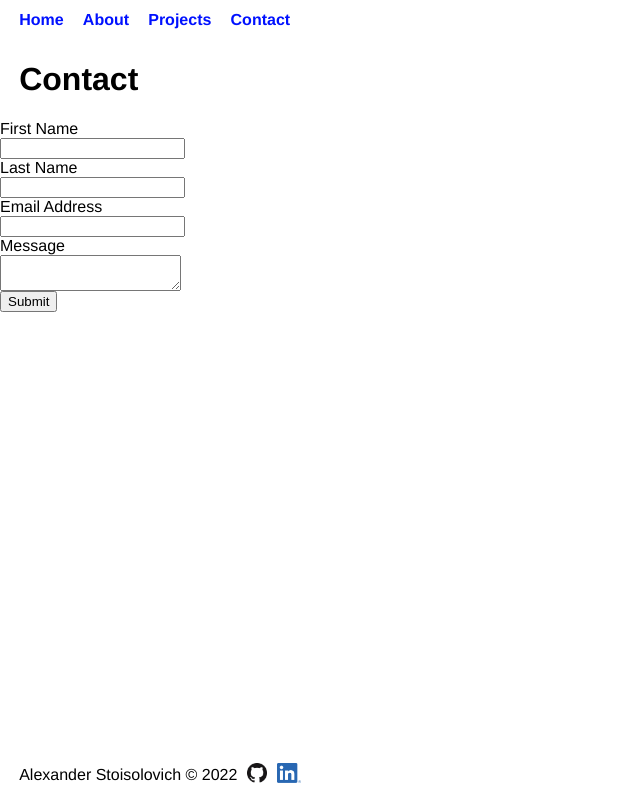
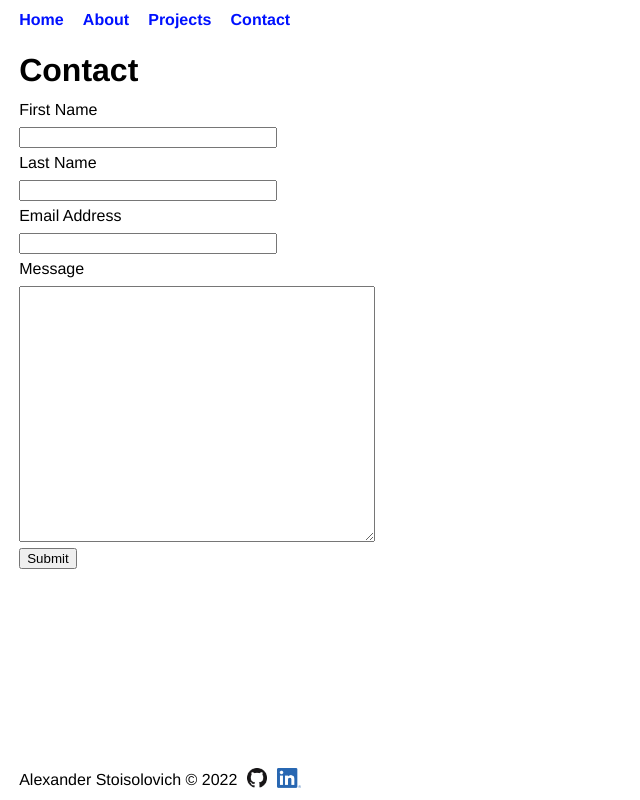
Before and after one commit to Alexander512/portfolio-site, a React app: page /contact in a window 1280 px wide. Shown: the whole page, without its empty margins (0-640 px from the left). Built offline with nearby package versions, Linux system fonts and the light colour scheme.

Commit message:
Basic layout

```diff
--- a/client/components/About.js
+++ b/client/components/About.js
@@ -4,10 +4,10 @@ import Footer from './Footer';
 const About = () => {
   return (
     <>
-      <main>
+      <main id='containerAbout'>
         <h1>About Me</h1>
         <div id='flexContainerAbout'>
-          <img src='images/profile_picture.jpg' alt='A picture of me' />
+          <img className='profile' src='images/profile_picture.jpg' alt='A picture of me' />
           <div>
             <p className='about'>
               I've always been passionate about building things. I majored in engineering
--- a/client/components/Contact.js
+++ b/client/components/Contact.js
@@ -34,7 +34,11 @@ const Contact = () => {
 
   return (
     <>
+
+      <main id='containerMain'>
+
         <h1>Contact</h1>
+
         <form onSubmit={handleSubmit}>
 
           <label htmlFor='firstName'>First Name</label>
@@ -44,6 +48,7 @@ const Contact = () => {
             type='text'
             value={firstName}
             onChange={handleChangeFirstName}
+            required
           />
 
           <label htmlFor='lastName'>Last Name</label>
@@ -53,6 +58,7 @@ const Contact = () => {
             type='text'
             value={lastName}
             onChange={handleChangeLastName}
+            required
           />
 
           <label htmlFor='email'>Email Address</label>
@@ -62,6 +68,7 @@ const Contact = () => {
             type='email'
             value={email}
             onChange={handleChangeEmail}
+            required
           />
 
           <label htmlFor='message'>Message</label>
@@ -71,11 +78,14 @@ const Contact = () => {
             type='text'
             value={message}
             onChange={handleChangeMessage}
+            required
           />
 
           <button>Submit</button>
 
         </form>
+
+      </main>
 
       <Footer />
 
--- a/client/components/Projects.js
+++ b/client/components/Projects.js
@@ -4,6 +4,8 @@ import Footer from './Footer';
 const Projects = () => {
   return (
     <>
+      <main id='containerMain'>
+
         <h1>Projects</h1>
 
         <div id='flexContainerProjects'>
@@ -47,6 +49,8 @@ const Projects = () => {
 
         </div>
 
+      </main>
+
       <Footer />
 
     </>
--- a/public/styles.css
+++ b/public/styles.css
@@ -18,18 +18,16 @@ a > img {
 
 body {
   font-family: Helvetica, sans-serif;
+  font-size: clamp(0.9em, 0.6em + 0.5vw, 1.5em);
   margin: 0;
   padding: 0;
 }
 
 footer {
   align-items: center;
-  bottom: 0;
   display: flex;
   inline-size: 100vw;
-  left: 0;
-  min-block-size: 40px;
-  position: fixed;
+  block-size: 40px;
 }
 
 footer > p {
@@ -37,18 +35,20 @@ footer > p {
   margin-inline-start: 1.5vw;
 }
 
-h1 {
+form {
   margin-inline-start: 1.5vw;
 }
 
-img {
-  block-size: 25vw;
-  margin-inline-start: 1.5vw;
-  margin-inline-end: 1.5vw;
+h1 {
+  margin: 0 1.5vw 0 1.5vw;
+  padding: 1.5vh 0 1.5vh 0;
 }
 
 input {
   display: block;
+  inline-size: 250px;
+  margin-block-start: 1vh;
+  margin-block-end: 0.75vh;
 }
 
 label {
@@ -58,11 +58,25 @@ label {
 nav {
   align-items: center;
   display: flex;
-  min-block-size: 40px;
+  block-size: 40px;
 }
 
 textarea {
+  block-size: 250px;
   display: block;
+  inline-size: 350px;
+  margin-block-start: 1vh;
+  margin-block-end: 0.75vh;
+}
+
+#containerAbout {
+  block-size: calc(100vh - 40px - 40px);
+  overflow-y: scroll;
+}
+
+#containerMain {
+  block-size: calc(100vh - 40px - 40px);
+  overflow-y: scroll;
 }
 
 #flexContainerAbout {
@@ -77,14 +91,14 @@ textarea {
   justify-content: center;
 }
 
-#flexContainerHome > h1 {
-  margin: 0;
+#flexContainerHome > p {
+  margin-inline-start: 1.5vw;
+  margin-inline-end: 1.5vw;
 }
 
 #flexContainerProjects {
   display: flex;
   flex-wrap: wrap;
-  justify-content: space-evenly;
 }
 
 .about {
@@ -97,6 +111,9 @@ textarea {
   border: 1px solid black;
   block-size: 60vh;
   inline-size: 25vw;
+  margin-block-start: 1vh;
+  margin-inline-start: 1.5vw;
+  margin-inline-end: 1.5vw;
   min-inline-size: 35ch;
   padding: 1vh 1vw 1vh 1vw;
 }
@@ -104,3 +121,22 @@ textarea {
 .flexItemNav {
   margin-inline-start: 1.5vw;
 }
+
+.profile {
+  block-size: auto;
+  margin-inline-start: 1.5vw;
+  margin-inline-end: 1.5vw;
+  max-inline-size: 25vw;
+}
+
+@media (max-width: 700px) {
+  #flexContainerAbout {
+    flex-direction: column;
+  }
+  .card {
+    inline-size: 97vw;
+  }
+  .profile {
+    max-inline-size: 50vw;
+  }
+}
```
Lines whose indentation alone changed are shown as unchanged.
